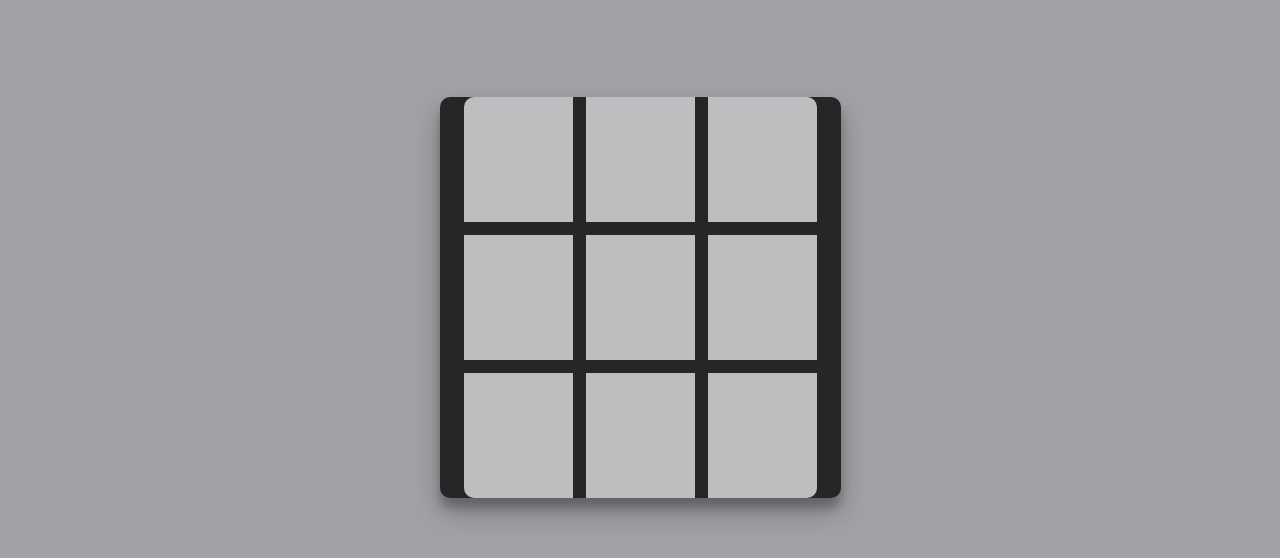
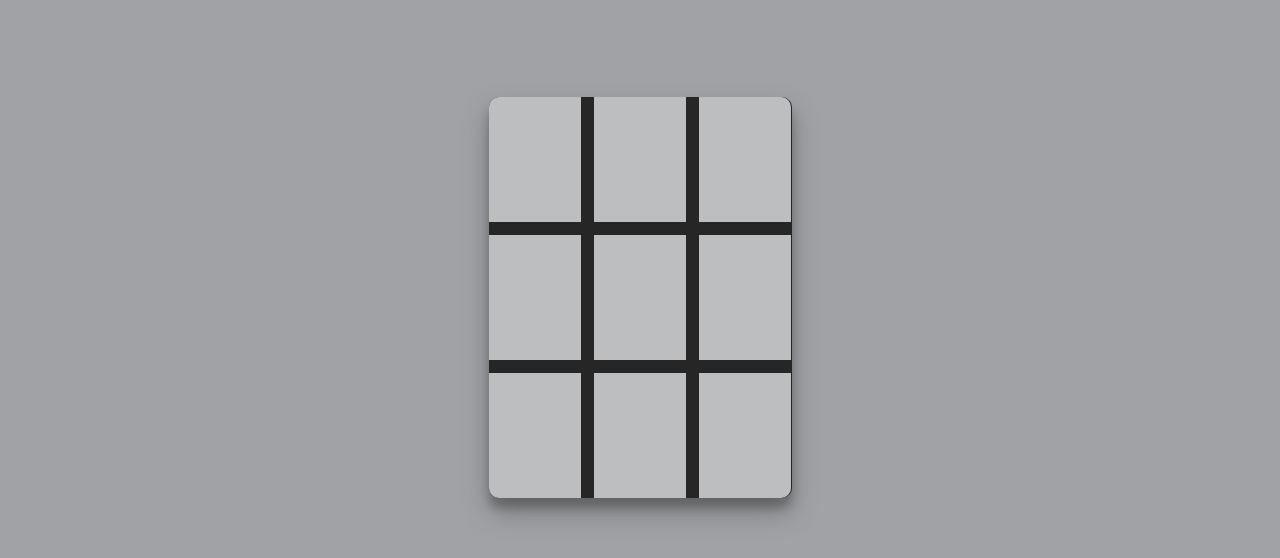
Before and after one commit to renatopejon/Jogo-da-Velha, a plain HTML site: page index.html in a window 1280 px wide. Shown: the part 48-606 px from the top of the page. Drawn offline with nearby package versions, Linux system fonts and the light colour scheme.

Commit message:
Update style.css

```diff
--- a/style.css
+++ b/style.css
@@ -79,9 +79,13 @@ span {
     border-bottom-right-radius: 10px;
 }
 
-@media (min-width: 372px) {
+@media (min-width: 310px) {
     span {
-        width: 109px;
+        width: 92px;
         height: 125px;
     }
+
+    .container {
+        width: 303px;
+    }
 }
```
